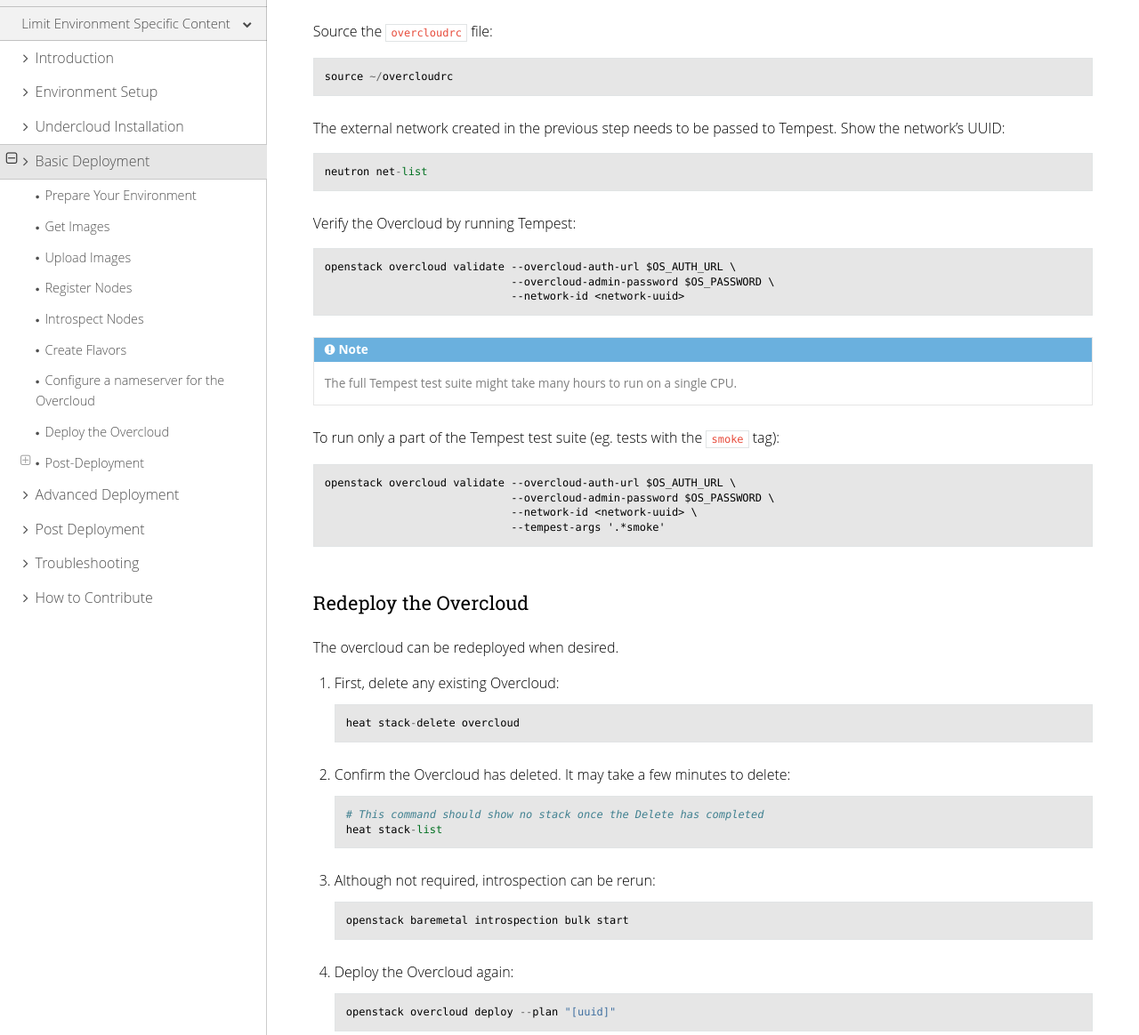
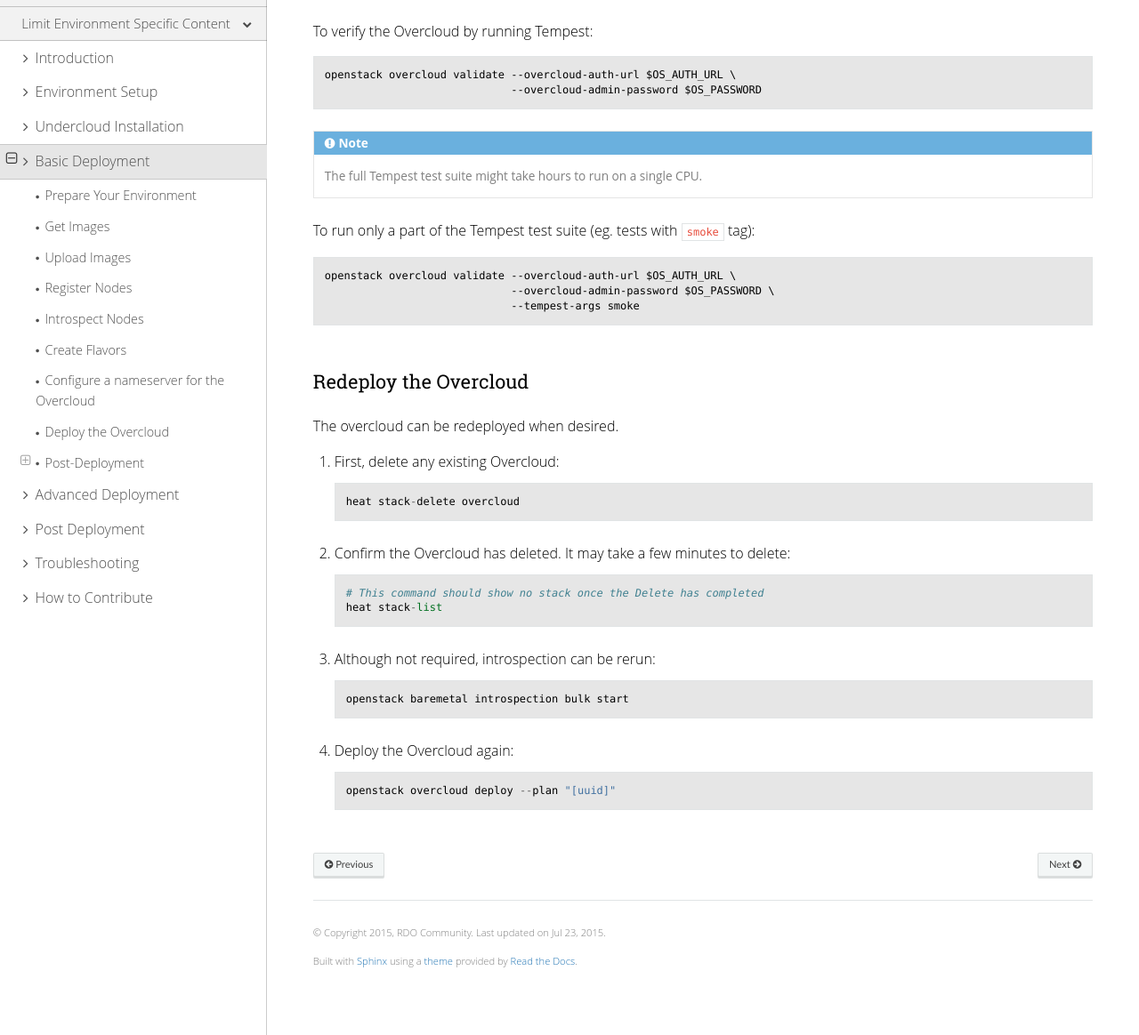
Before and after one commit to openstack-archive/instack-undercloud, a Sphinx documentation site: the page built from doc/source/basic_deployment/basic_deployment.rst, in a window 1280 px wide and 1400 px high, scrolled down 5853 px. Shown: the part 236-1400 px from the top of the window at 89% size. Built offline with Sphinx 7.4.7 and the Read the Docs theme 2.0.0, drawn with Linux system fonts in a browser that asks for light colours; after the commit the page ends 7203 px from its top, so only the background shows below that.

Commit message:
Revert "Document network-id option for overcloud validate"
This reverts commit a735af32536d183a8415f40c19b1fe57a791366e.

The depends-on hasn't merged.

Change-Id: I362ffb3997b194ca7f0d6830bf3d607034785c0c

```diff
--- a/doc/source/basic_deployment/basic_deployment.rst
+++ b/doc/source/basic_deployment/basic_deployment.rst
@@ -357,29 +357,18 @@
 
 Validate the Overcloud
 ^^^^^^^^^^^^^^^^^^^^^^
-Source the ``overcloudrc`` file::
+To verify the Overcloud by running Tempest::
 
-    source ~/overcloudrc
+    openstack overcloud validate --overcloud-auth-url $OS_AUTH_URL \
+                                 --overcloud-admin-password $OS_PASSWORD
 
-The external network created in the previous step needs to be passed to Tempest.
-Show the network's UUID::
+.. note:: The full Tempest test suite might take hours to run on a single CPU.
 
-    neutron net-list
-
-Verify the Overcloud by running Tempest::
+To run only a part of the Tempest test suite (eg. tests with ``smoke`` tag)::
 
     openstack overcloud validate --overcloud-auth-url $OS_AUTH_URL \
                                  --overcloud-admin-password $OS_PASSWORD \
-                                 --network-id <network-uuid>
-
-.. note:: The full Tempest test suite might take many hours to run on a single CPU.
-
-To run only a part of the Tempest test suite (eg. tests with the ``smoke`` tag)::
-
-    openstack overcloud validate --overcloud-auth-url $OS_AUTH_URL \
-                                 --overcloud-admin-password $OS_PASSWORD \
-                                 --network-id <network-uuid> \
-                                 --tempest-args '.*smoke'
+                                 --tempest-args smoke
 
 
 Redeploy the Overcloud
```
